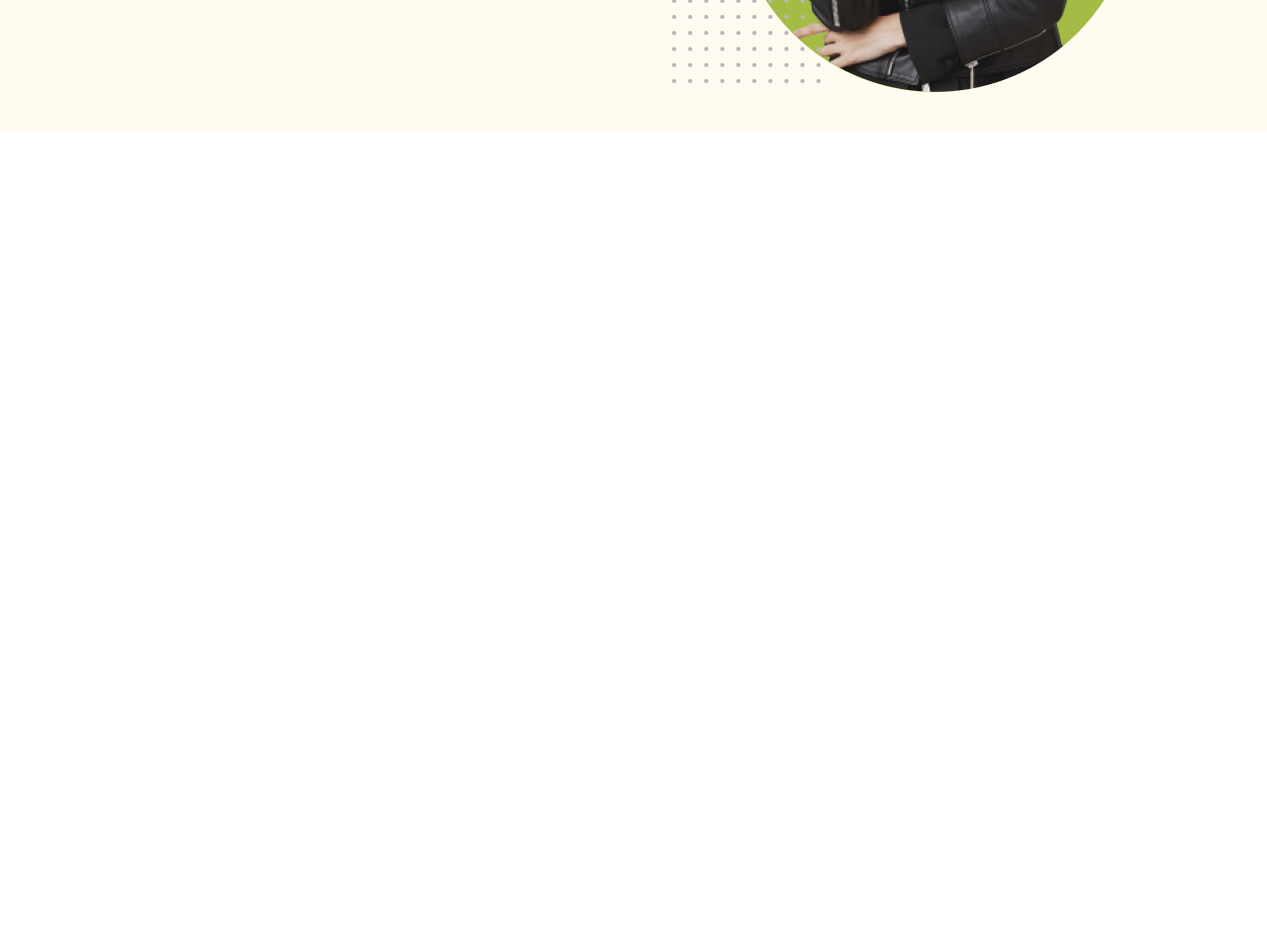
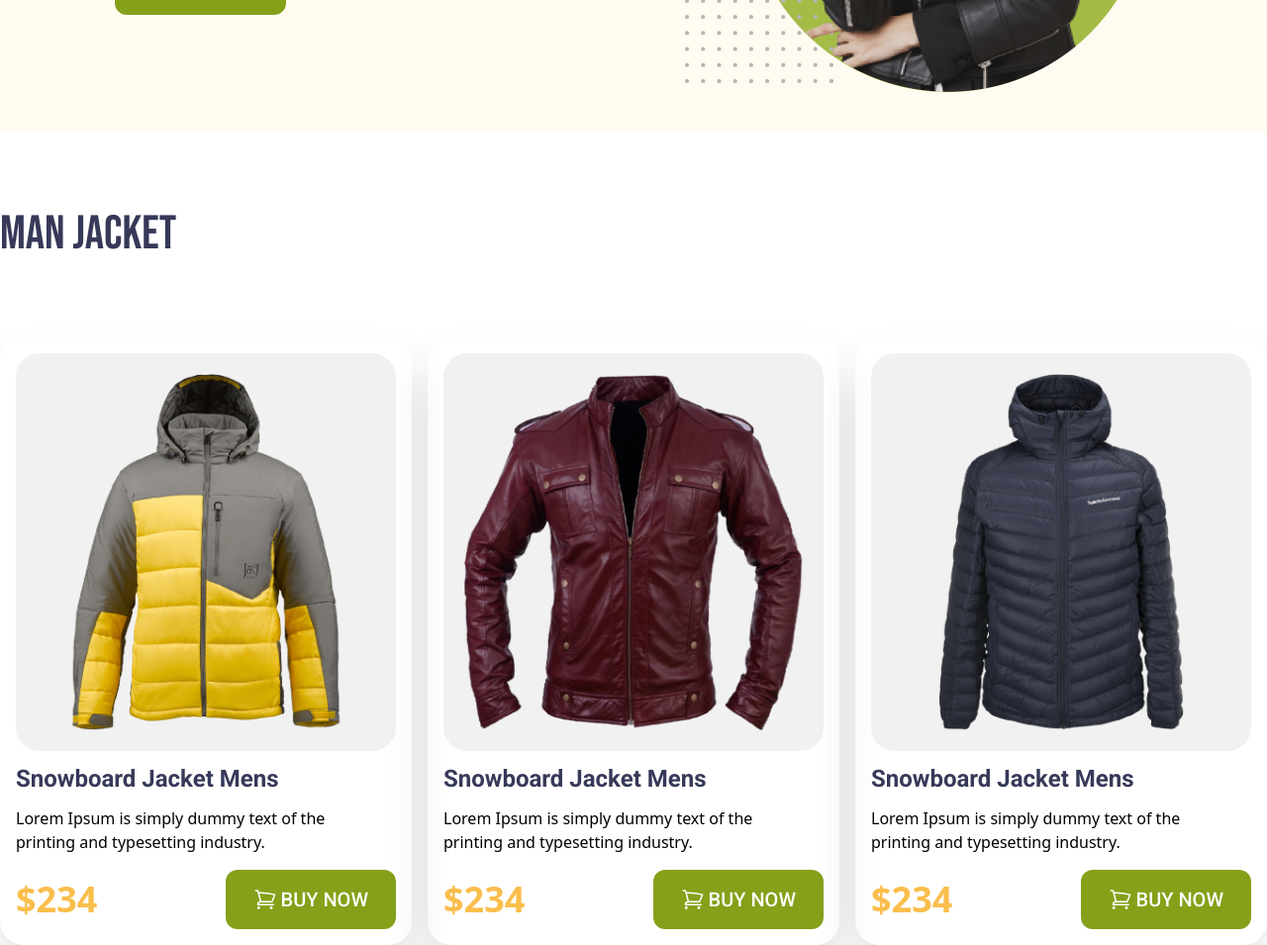
Before and after one commit to DevRifato/Penguin-Fashion, a plain HTML site: page index.html in a window 1280 px wide. Shown: the part 566-1521 px from the top of the page at 99% size. Before the commit the page ends 800 px from the top, so only its background shows below. Drawn offline with nearby package versions, Linux system fonts and the light colour scheme.

Commit message:
half Done

```diff
--- a/index.html
+++ b/index.html
@@ -54,12 +54,12 @@
 
 
         <!-- banner -->
-        <section class="container m-auto flex flex-col md:flex-row  justify-around md:items-center">
+        <section class="container m-auto flex flex-col md:flex-row  justify-evenly md:items-center">
 
             <!-- banner-title -->
             <div>
 
-                <h2 class="mb-4 text-7xl bebus uppercase text-[#FABE4C]">Be the Penguins<br><span class="text-[#363958]">of Winter</span></h2>
+                <h2 class="mb-4 text-8xl bebus uppercase text-[#FABE4C]">Be the Penguins<br><span class="text-[#363958]">of Winter</span></h2>
                 <p class="roboto text-[#3E3E3E] text-1xl font-normal mb-4">Lorem Ipsum is simply dummy text of the printing <br> and typesetting industry.</p>
                 <button class="roboto flex items-center gap-1 text-xl text-white font-medium bg-[#85A019] pt-4 pb-4 pr-7 pl-7 rounded-xl uppercase">
                 <!-- icon -->
@@ -75,6 +75,77 @@
 
     </header>
 
+    <!-- main -->
+    <main>
+
+        <section class="container m-auto mt-20 p-3 md:p-0">
+
+            <!-- title -->
+            <h2 class="bebus text-5xl text-[#363958] mb-20">Man Jacket</h2>
+
+            <!-- cards -->
+            <div class="md:flex gap-4 justify-between">
+                <!-- card -->
+                <div class="p-4 md:w-1/3  shadow-2xl shadow-[#3b3b3b3f] rounded-3xl">
+
+                    <img class=" bg-[#F1F1F1] p-5 rounded-3xl" src="./images/jacket-4.png" alt="">
+                    <h2 class="roboto mt-3 mb-3 text-2xl text-[#363958] font-bold">Snowboard Jacket Mens</h2>
+                    <p>Lorem Ipsum is simply dummy text of the <br> printing and typesetting industry.</p>
+
+                    <div class="flex items-center justify-between mt-4">
+
+                        <h2 class="text-[#FABE4C] text-4xl font-bold">$234</h2>
+                        <button class=" roboto flex items-center gap-1 text-xl text-white font-medium bg-[#85A019] pt-4 pb-4 pr-7 pl-7 rounded-xl uppercase">
+                        <!-- icon -->
+                        <svg xmlns="http://www.w3.org/2000/svg" fill="none" viewBox="0 0 24 24" stroke-width="1.5" stroke="currentColor" class="w-6 h-6">
+                        <path stroke-linecap="round" stroke-linejoin="round" d="M2.25 3h1.386c.51 0 .955.343 1.087.835l.383 1.437M7.5 14.25a3 3 0 0 0-3 3h15.75m-12.75-3h11.218c1.121-2.3 2.1-4.684 2.924-7.138a60.114 60.114 0 0 0-16.536-1.84M7.5 14.25 5.106 5.272M6 20.25a.75.75 0 1 1-1.5 0 .75.75 0 0 1 1.5 0Zm12.75 0a.75.75 0 1 1-1.5 0 .75.75 0 0 1 1.5 0Z" />
+                        </svg>BUY NOW</button>
+                    </div>
+
+                </div>
+                <!-- card -->
+                <div class="p-4 md:w-1/3  shadow-2xl shadow-[#3b3b3b3f] rounded-3xl">
+
+                    <img class=" bg-[#F1F1F1] p-5 rounded-3xl" src="./images/jacket-5.png" alt="">
+                    <h2 class="roboto mt-3 mb-3 text-2xl text-[#363958] font-bold">Snowboard Jacket Mens</h2>
+                    <p>Lorem Ipsum is simply dummy text of the <br> printing and typesetting industry.</p>
+
+                    <div class="flex items-center justify-between mt-4">
+
+                        <h2 class="text-[#FABE4C] text-4xl font-bold">$234</h2>
+                        <button class=" roboto flex items-center gap-1 text-xl text-white font-medium bg-[#85A019] pt-4 pb-4 pr-7 pl-7 rounded-xl uppercase">
+                        <!-- icon -->
+                        <svg xmlns="http://www.w3.org/2000/svg" fill="none" viewBox="0 0 24 24" stroke-width="1.5" stroke="currentColor" class="w-6 h-6">
+                        <path stroke-linecap="round" stroke-linejoin="round" d="M2.25 3h1.386c.51 0 .955.343 1.087.835l.383 1.437M7.5 14.25a3 3 0 0 0-3 3h15.75m-12.75-3h11.218c1.121-2.3 2.1-4.684 2.924-7.138a60.114 60.114 0 0 0-16.536-1.84M7.5 14.25 5.106 5.272M6 20.25a.75.75 0 1 1-1.5 0 .75.75 0 0 1 1.5 0Zm12.75 0a.75.75 0 1 1-1.5 0 .75.75 0 0 1 1.5 0Z" />
+                        </svg>BUY NOW</button>
+                    </div>
+
+                </div>
+                <!-- card -->
+                <div class="p-4 md:w-1/3  shadow-2xl shadow-[#3b3b3b3f] rounded-3xl">
+
+                    <img class=" bg-[#F1F1F1] p-5 rounded-3xl" src="./images/jacket-6.png" alt="">
+                    <h2 class="roboto mt-3 mb-3 text-2xl text-[#363958] font-bold">Snowboard Jacket Mens</h2>
+                    <p>Lorem Ipsum is simply dummy text of the <br> printing and typesetting industry.</p>
+
+                    <div class="flex items-center justify-between mt-4">
+
+                        <h2 class="text-[#FABE4C] text-4xl font-bold">$234</h2>
+                        <button class=" roboto flex items-center gap-1 text-xl text-white font-medium bg-[#85A019] pt-4 pb-4 pr-7 pl-7 rounded-xl uppercase">
+                        <!-- icon -->
+                        <svg xmlns="http://www.w3.org/2000/svg" fill="none" viewBox="0 0 24 24" stroke-width="1.5" stroke="currentColor" class="w-6 h-6">
+                        <path stroke-linecap="round" stroke-linejoin="round" d="M2.25 3h1.386c.51 0 .955.343 1.087.835l.383 1.437M7.5 14.25a3 3 0 0 0-3 3h15.75m-12.75-3h11.218c1.121-2.3 2.1-4.684 2.924-7.138a60.114 60.114 0 0 0-16.536-1.84M7.5 14.25 5.106 5.272M6 20.25a.75.75 0 1 1-1.5 0 .75.75 0 0 1 1.5 0Zm12.75 0a.75.75 0 1 1-1.5 0 .75.75 0 0 1 1.5 0Z" />
+                        </svg>BUY NOW</button>
+                    </div>
+
+                </div>
+
+            </div>
+
+        </section>
+
+    </main>
+
 </body>
 
 </html>
```
